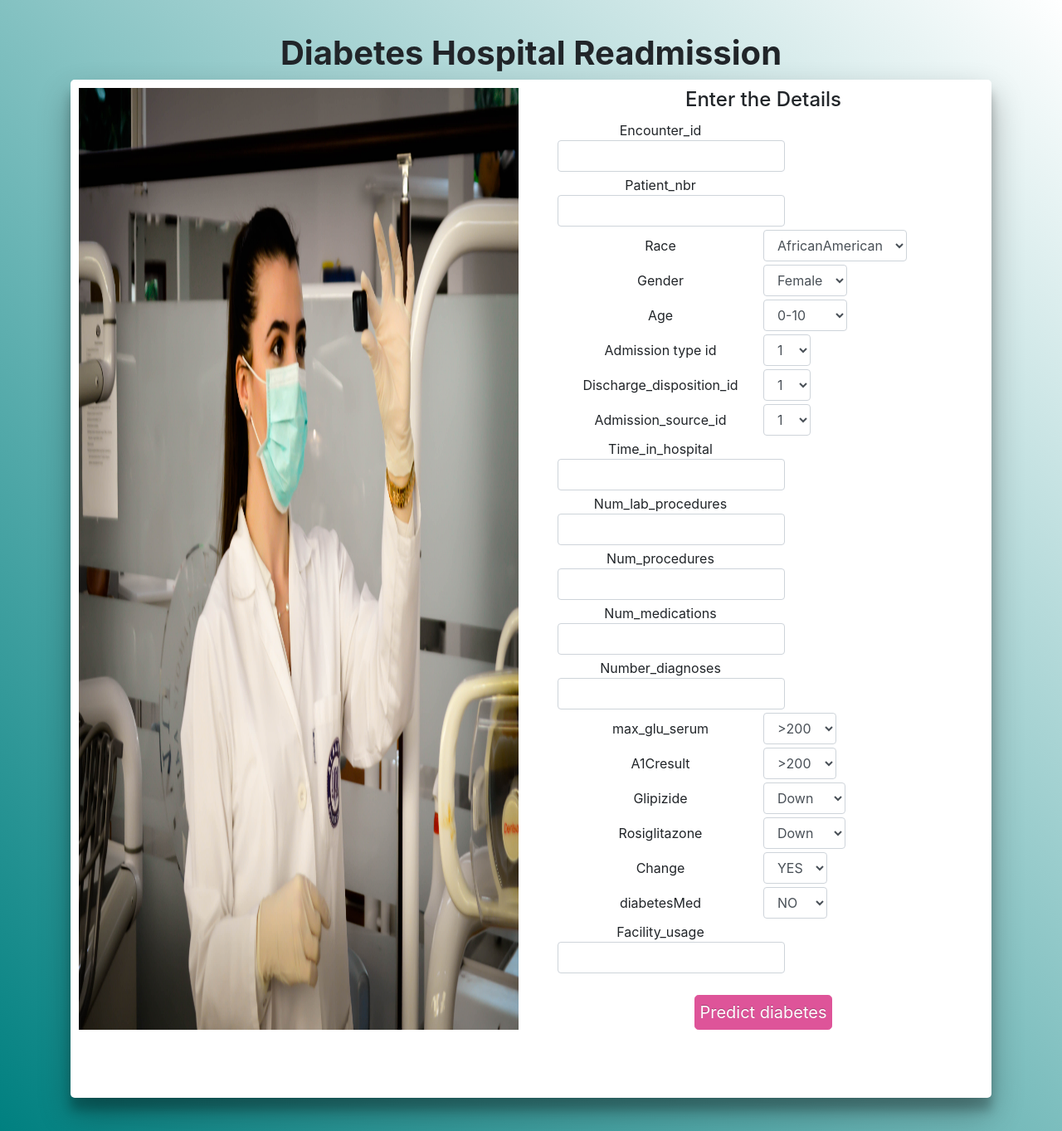
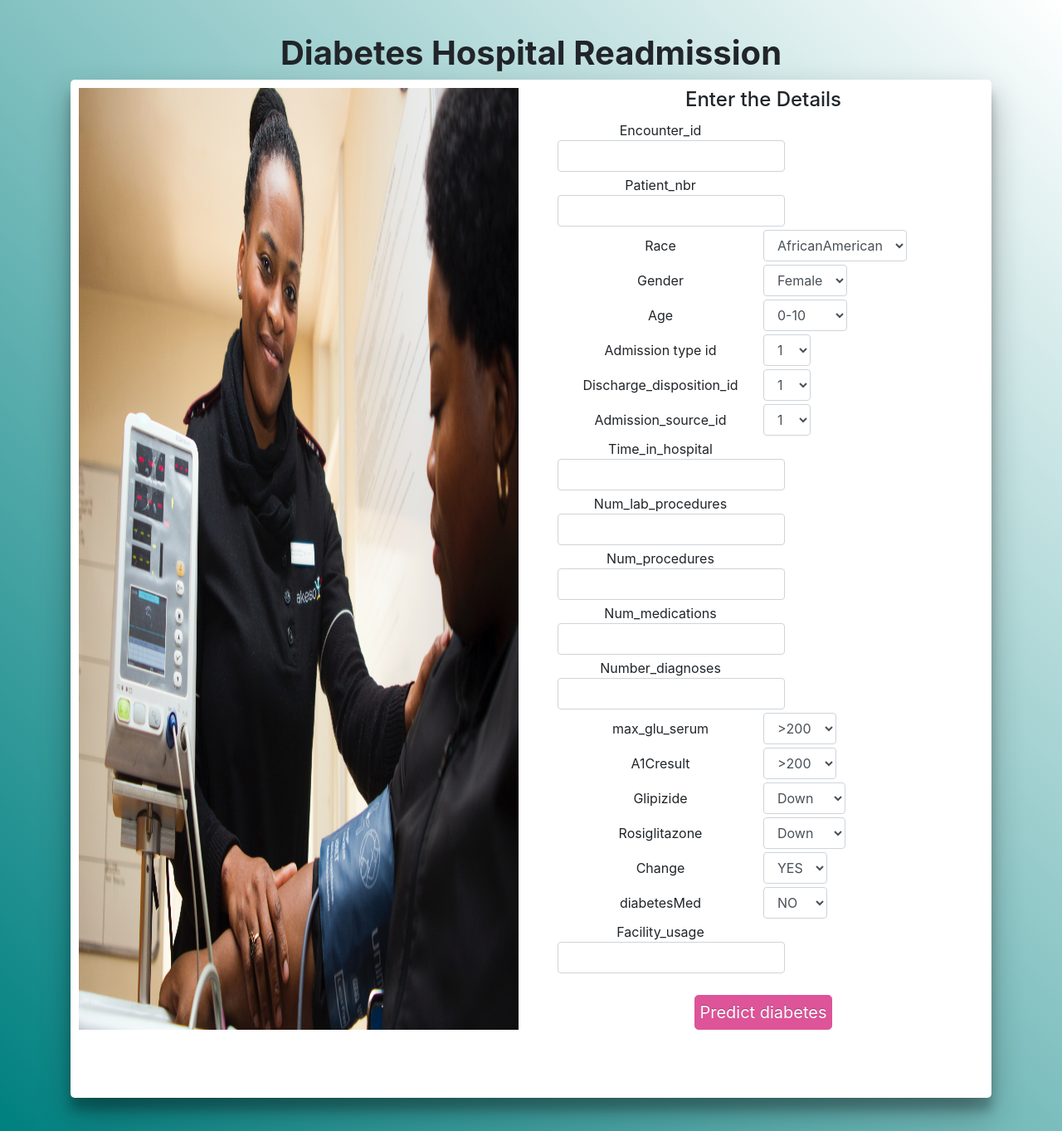
Before and after one commit to BIDISHA-CHANDA/Diabetes, a Flask app: page / in a window 1280 px wide. Shown: the whole page at 83% size. Run offline with Flask 2, Linux system fonts and the light colour scheme; parts of the project's set-up code (start-up, migrations or seed data) failed here and were passed over; some libraries are stand-ins or nearby versions.

Commit message:
Update diab.html

```diff
--- a/templates/diab.html
+++ b/templates/diab.html
@@ -77,7 +77,7 @@
           <form action="\result" method="post" class="form-inline">
             <div class="row">
               <div class="col-md-6">
-                <img class="image" src="{{url_for('static', filename='a.jpg')}}" width="100%" height="100%" />
+                <img class="image" src="{{url_for('static', filename='e.jpg')}}" width="100%" height="100%" />
               </div>
               <div class="col-md-6">
                 <div class="container">
```
